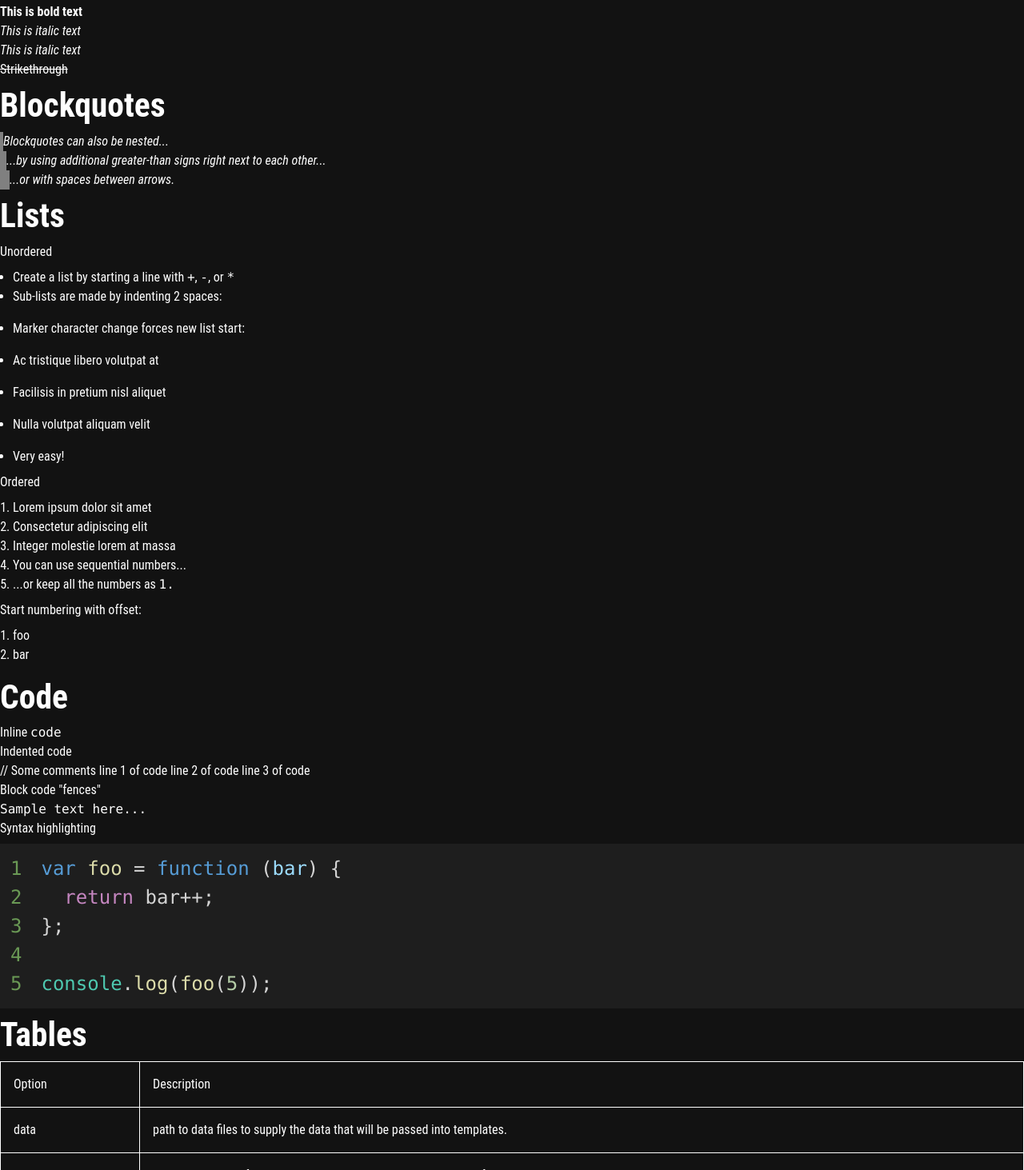
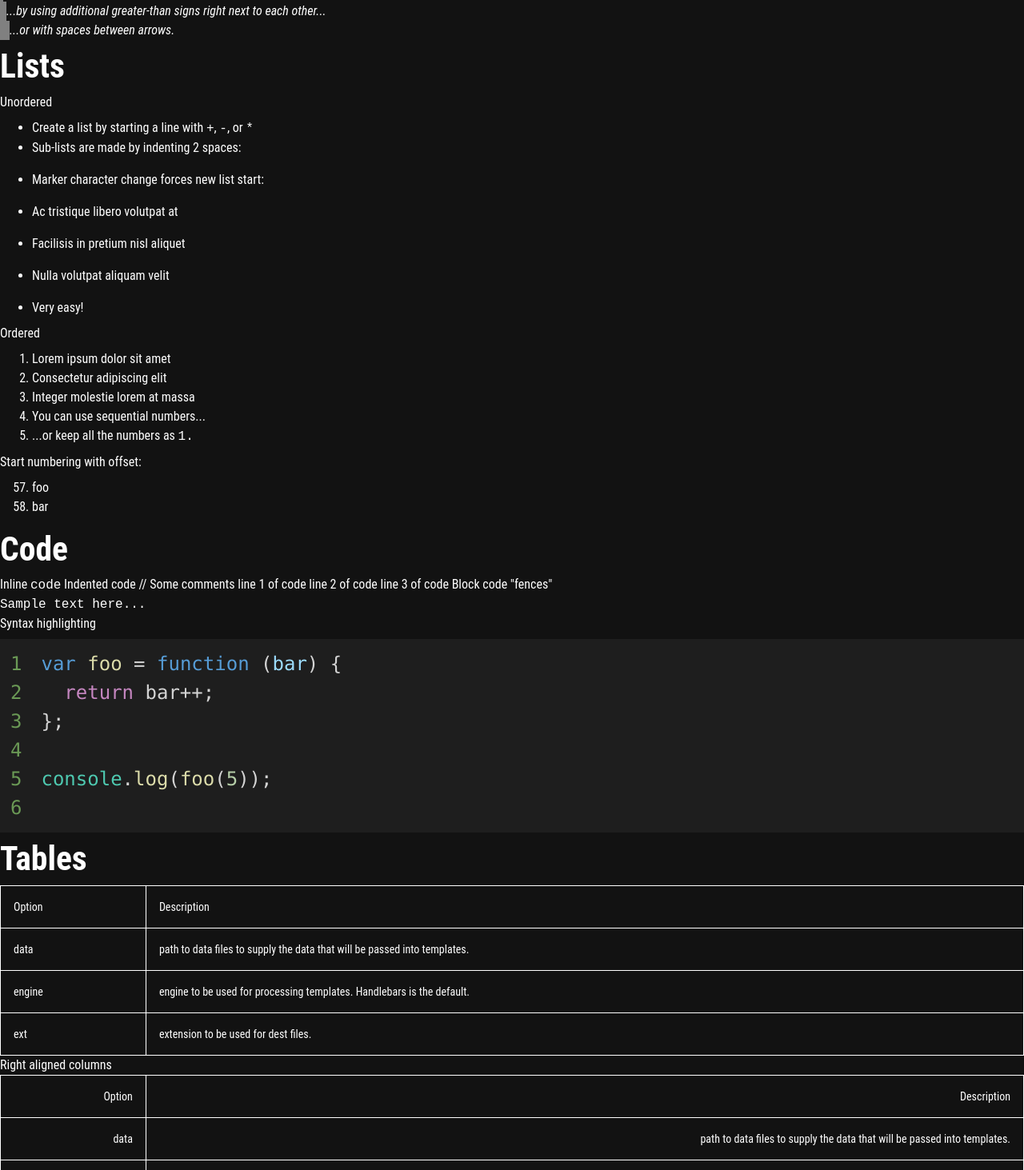
Before and after one commit to randysim/simplifycs, a Next.js app: page /articles/test in a window 1280 px wide. Shown: the part 787-2250 px from the top of the page at 80% size. Built offline with nearby package versions, Linux system fonts and the light colour scheme.

Commit message:
something is seriously wrong

```diff
--- a/package.json
+++ b/package.json
@@ -27,7 +27,9 @@
     "react-dom": "18.2.0",
     "react-markdown": "^8.0.5",
     "react-syntax-highlighter": "^15.5.0",
+    "remark": "^14.0.2",
     "remark-gfm": "^3.0.1",
+    "remark-html": "^15.0.2",
     "swr": "^2.1.0"
   },
   "devDependencies": {
--- a/src/components/context/ThemeProvider.js
+++ b/src/components/context/ThemeProvider.js
@@ -81,7 +81,12 @@ const ThemeProvider = (props) => {
             fontSize: "1.5rem",
             fontWeight: 400,
             margin: "0.5rem 0",
-          }
+          },
+          p: {
+            fontSize: "1rem",
+            fontWeight: 400,
+            margin: "0.5rem 0",
+          },
         },
       }),
     [prefersDarkMode]
--- a/src/pages/articles/test.js
+++ b/src/pages/articles/test.js
@@ -2,8 +2,9 @@ import styles from "@/styles/Article.module.css";
 
 import ReactMarkdown from "react-markdown";
 import gfm from "remark-gfm";
+import { useState, useEffect } from "react";
 
-import { Prism as SyntaxHighlighter } from 'react-syntax-highlighter';
+import { Prism as SyntaxHighlighter } from "react-syntax-highlighter";
 //one day customizable code style preferences
 import * as CodeStyles from "react-syntax-highlighter/dist/cjs/styles/prism";
 
@@ -16,20 +17,21 @@ import ListItem from "@mui/material/ListItem";
 import Table from "@mui/material/Table";
 import TableCell from "@mui/material/TableCell";
 import TableRow from "@mui/material/TableRow";
+import TableBody from "@mui/material/TableBody";
 import TableHead from "@mui/material/TableHead";
 
 export default function Post({ title, content }) {
   const components = {
-    h1: ({...props}) => <Typography variant="h1" {...props} />,
-    h2: ({...props}) => <Typography variant="h2" {...props} />,
-    h3: ({...props}) => <Typography variant="h3" {...props} />,
-    h4: ({...props}) => <Typography variant="h4" {...props} />,
-    h5: ({...props}) => <Typography variant="h5" {...props} />,
-    h6: ({...props}) => <Typography variant="h6" {...props} />,
-    p: ({...props}) => <Typography {...props} />,
-    a: ({...props}) => <Link {...props} />,
+    h1: ({ children }) => <Typography variant="h1" children={children} />,
+    h2: ({ children }) => <Typography variant="h2" children={children} />,
+    h3: ({ children }) => <Typography variant="h3" children={children} />,
+    h4: ({ children }) => <Typography variant="h4" children={children} />,
+    h5: ({ children }) => <Typography variant="h5" children={children} />,
+    h6: ({ children }) => <Typography variant="h6" children={children} />,
+    p: ({ children }) => <Typography variant="p" children={children} />,
+    a: ({ children, href }) => <Link href="href" children={children} />,
 
-    code: ({ node, inline, className, children, ...props }) => {
+    code: ({ node, inline, className, children }) => {
       const match = /language-(\w+)/.exec(className || "");
       return !inline && match ? (
         <SyntaxHighlighter
@@ -40,34 +42,79 @@ export default function Post({ title, content }) {
           CodeTag={Typography}
           codeTagProps={{ variant: "code" }}
           style={CodeStyles.vscDarkPlus}
-          {...props}
+          children={children}
         />
       ) : (
-        <code className={className} {...props}>
+        <code className={className}>
           {children}
         </code>
       );
     },
 
-    ol: ({...props}) => <List sx={{ listStyleType: 'a' /*idk why putting any letter here works but an empty string doesnt*/, pl: 2 }} {...props} />,
-    ul: ({...props}) => <List nestedListStyle={{ marginLeft: 18 }} sx={{ listStyleType: 'disc', pl: 2 }} {...props} />,
-    li: ({...props}) => <ListItem nestedLevel={5} sx={{ padding: 0, display: 'list-item' }} {...props} />,
+    ol: ({ children, start }) => (
+      <List
+        sx={{
+          listStyleType: "a", //idk why putting any letter here works but an empty string doesnt
+          pl: 3,
+        }}
+        component="ol"
+        children={children}
+        start={start}
+      />
+    ),
+    ul: ({ children }) => (
+      <List
+        sx={{
+          listStyleType: "disc",
+          pl: 3,
+        }}
+        children={children}
+      />
+    ),
+    li: ({ children }) => (
+      <ListItem
+        sx={{ padding: 0, display: "list-item", ml: 2 }}
+        children={children}
+      />
+    ),
 
-    blockquote: ({...props}) => <Typography sx={{ fontStyle: "italic", borderLeft: "4px solid grey" }} {...props} />,
+    blockquote: ({ children }) => (
+      <Typography
+        component="div"
+        sx={{ fontStyle: "italic", borderLeft: "4px solid grey" }}
+        children={children}
+      />
+    ),
 
-    table: ({...props}) => <Table {...props} />,
+    table: ({ children }) => <Table children={children} />,
+    tr: ({ style, children }) => (
+      <TableRow children={children} style={style} sx={{ border: 1 }} />
+    ),
+    th: ({ style, children }) => (
+      <TableCell sx={{ border: 1 }} children={children} style={style} />
+    ),
+    td: ({ style, children }) => (
+      <TableCell sx={{ border: 1 }} children={children} style={style} />
+    ),
+  };
 
-    th: ({...props}) => <TableCell sx={{border: 1}}><Typography {...props} /></TableCell>,
-    td: ({...props}) => <TableCell sx={{border: 1}}><Typography {...props} /></TableCell>
-  }
+  const [domLoaded, setDomLoaded] = useState(false);
+
+  useEffect(() => {
+    setDomLoaded(true);
+  }, []);
 
   return (
     <>
       <p className={styles.title}>Idk anymore</p>
-        <ReactMarkdown remarkPlugins={[gfm]} components={components}>
-          {MARKDOWN_TEXT}
-        </ReactMarkdown>
-      </>
+      {
+        domLoaded && (
+          <ReactMarkdown remarkPlugins={[gfm]} components={components}>
+            {MARKDOWN_TEXT}
+          </ReactMarkdown>
+        )
+      }
+    </>
   );
 }
 
@@ -316,4 +363,4 @@ It converts "HTML", but keep intact partial entries like "xxxHTMLyyy" and so on.
 ::: warning
 *here be dragons*
 :::
-`
+`;
--- a/src/styles/globals.css
+++ b/src/styles/globals.css
@@ -1,10 +1,5 @@
-@tailwind base;
-@tailwind components;
-@tailwind utilities;
-
 * {
   box-sizing: border-box;
-  padding: 0;
   margin: 0;
 }
 
```
Also changed, not shown: 1 other file (tests, documents, lock files or other folders).
